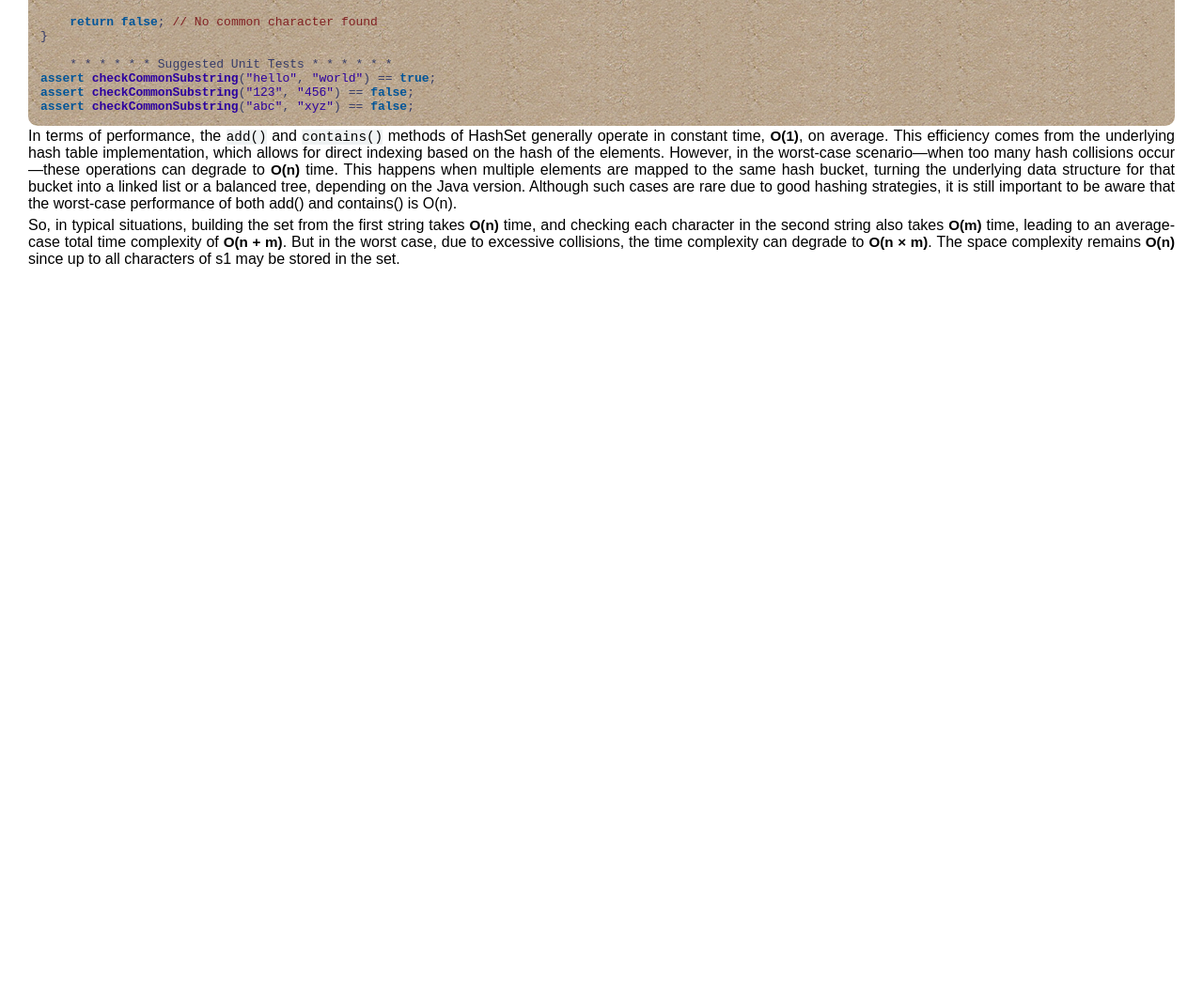
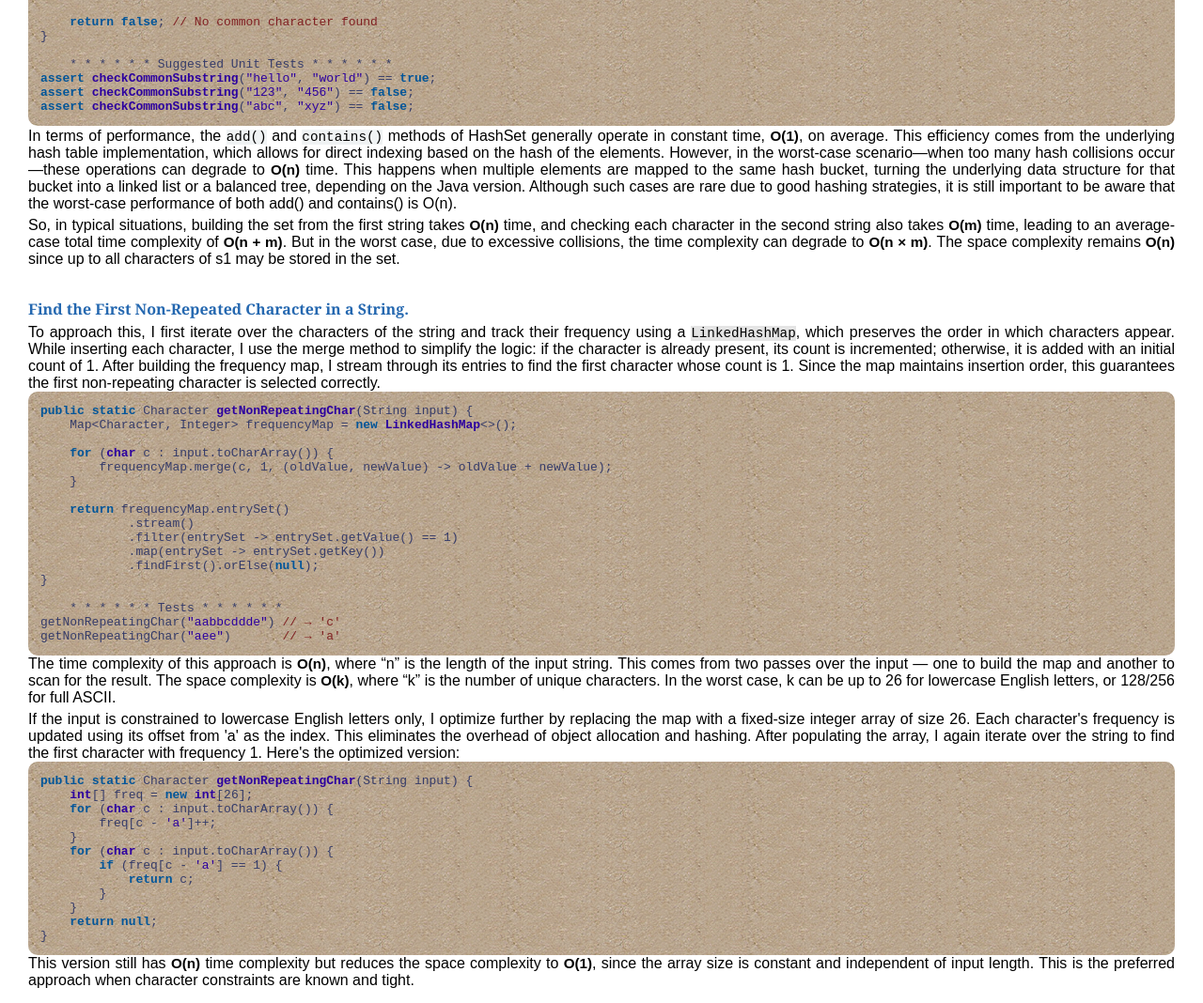
Before and after one commit to rajeevcpr31/interview-vault, a plain HTML site: page DSA/string.html in a window 1280 px wide. Shown: the part 1033-2101 px from the top of the page at 94% size. Before the commit the page ends 1333 px from the top, so only its background shows below. Drawn offline with nearby package versions, Linux system fonts and the light colour scheme.

Commit message:
Adding a question in String Section

```diff
--- a/DSA/string.html
+++ b/DSA/string.html
@@ -74,7 +74,42 @@ assert checkCommonSubstring("123", "456") == false;
 assert checkCommonSubstring("abc", "xyz") == false;</code></pre>
         <p style="margin-top: 2px; margin-bottom: 5px;">In terms of performance, the <span class="code">add()</span> and <span class="code">contains()</span> methods of HashSet generally operate in constant time, <b style="font-size: 95%;">O(1)</b>, on average. This efficiency comes from the underlying hash table implementation, which allows for direct indexing based on the hash of the elements. However, in the worst-case scenario—when too many hash collisions occur—these operations can degrade to <b style="font-size: 95%;">O(n)</b> time. This happens when multiple elements are mapped to the same hash bucket, turning the underlying data structure for that bucket into a linked list or a balanced tree, depending on the Java version. Although such cases are rare due to good hashing strategies, it is still important to be aware that the worst-case performance of both add() and contains() is O(n).</p>
         <p style="margin-top: 0px;">So, in typical situations, building the set from the first string takes <b style="font-size: 95%;">O(n)</b> time, and checking each character in the second string also takes <b style="font-size: 95%;">O(m)</b> time, leading to an average-case total time complexity of <b style="font-size: 95%;">O(n + m)</b>. But in the worst case, due to excessive collisions, the time complexity can degrade to <b style="font-size: 95%;">O(n × m)</b>. The space complexity remains <b style="font-size: 95%;">O(n)</b> since up to all characters of s1 may be stored in the set.</p>
+        <br>
+        <p class="question">Find the First Non-Repeated Character in a String.</p>
+        <p style="margin: 5px 0px 0px 0px;">To approach this, I first iterate over the characters of the string and track their frequency using a <span class="code" style="background-color: #e4e4e4;">LinkedHashMap</span>, which preserves the order in which characters appear. While inserting each character, I use the merge method to simplify the logic: if the character is already present, its count is incremented; otherwise, it is added with an initial count of 1. After building the frequency map, I stream through its entries to find the first character whose count is 1. Since the map maintains insertion order, this guarantees the first non-repeating character is selected correctly.</p>
+        <pre><code class="language-java" style="border-radius: 10px;">public static Character getNonRepeatingChar(String input) {
+    Map&lt;Character, Integer&gt; frequencyMap = new LinkedHashMap&lt;&gt;();
 
+    for (char c : input.toCharArray()) {
+        frequencyMap.merge(c, 1, (oldValue, newValue) -&gt; oldValue + newValue);
+    }
+
+    return frequencyMap.entrySet()
+            .stream()
+            .filter(entrySet -&gt; entrySet.getValue() == 1)
+            .map(entrySet -&gt; entrySet.getKey())
+            .findFirst().orElse(null);
+}
+
+    * * * * * * Tests * * * * * *
+getNonRepeatingChar("aabbcddde") // → 'c'
+getNonRepeatingChar("aee")       // → 'a'
+</code></pre>
+<p style="margin-top: 0px;">The time complexity of this approach is <b style="font-size: 95%;">O(n)</b>, where <q>n</q> is the length of the input string. This comes from two passes over the input — one to build the map and another to scan for the result. The space complexity is <b style="font-size: 95%;">O(k)</b>, where <q>k</q> is the number of unique characters. In the worst case, k can be up to 26 for lowercase English letters, or 128/256 for full ASCII.</p>
+<p style="margin-bottom: 0px;">If the input is constrained to lowercase English letters only, I optimize further by replacing the map with a fixed-size integer array of size 26. Each character's frequency is updated using its offset from 'a' as the index. This eliminates the overhead of object allocation and hashing. After populating the array, I again iterate over the string to find the first character with frequency 1. Here's the optimized version:</p>
+<pre><code class="language-java" style="border-radius: 10px;">public static Character getNonRepeatingChar(String input) {
+    int[] freq = new int[26];
+    for (char c : input.toCharArray()) {
+        freq[c - &#39;a&#39;]++;
+    }
+    for (char c : input.toCharArray()) {
+        if (freq[c - &#39;a&#39;] == 1) {
+            return c;
+        }
+    }
+    return null;
+}</code></pre>
+<p style="margin-top: 0px;">This version still has <b style="font-size: 95%;">O(n)</b> time complexity but reduces the space complexity to <b style="font-size: 95%;">O(1)</b>, since the array size is constant and independent of input length. This is the preferred approach when character constraints are known and tight.</p>
 
 <script>
         hljs.highlightAll();
```
